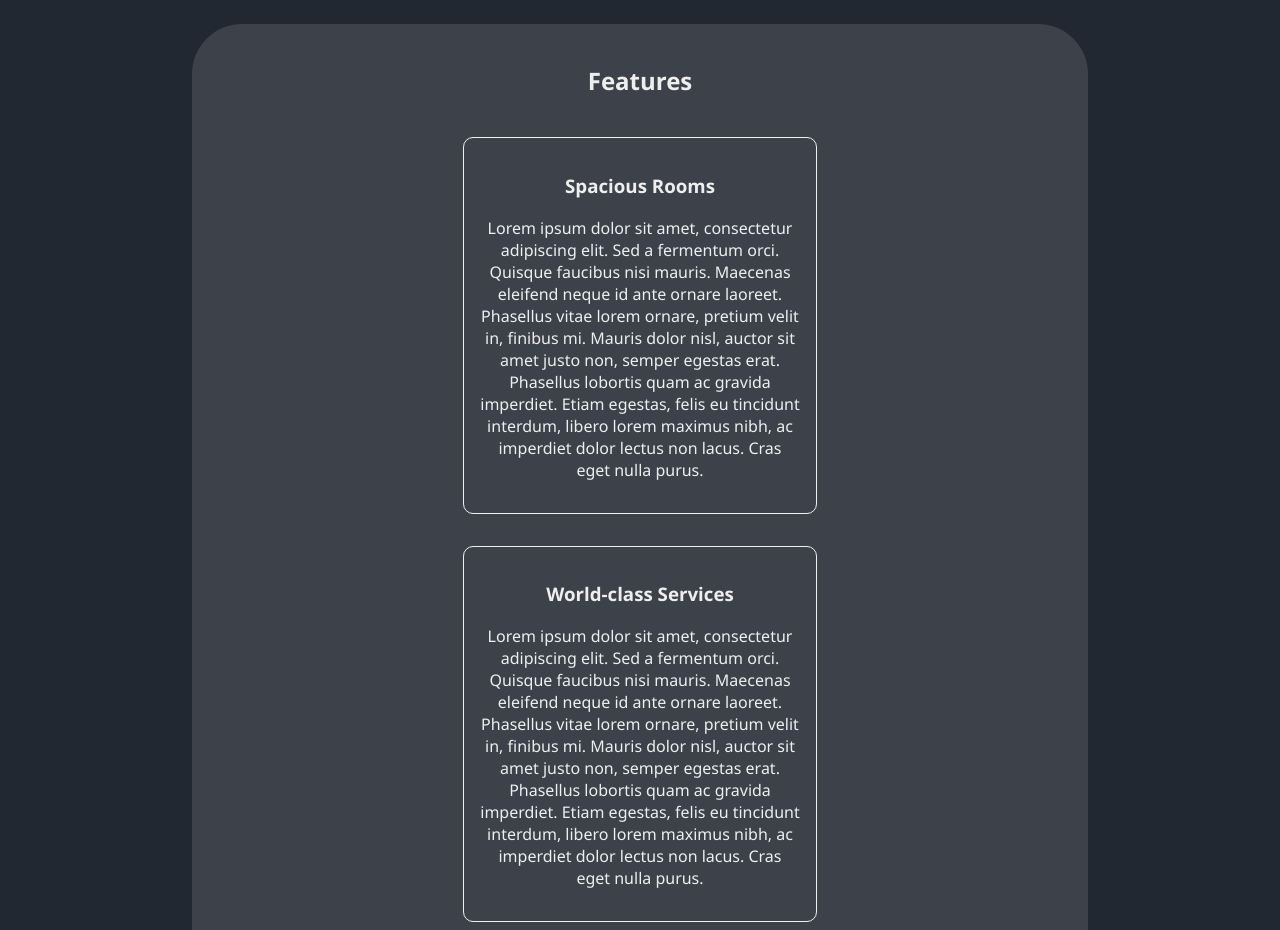
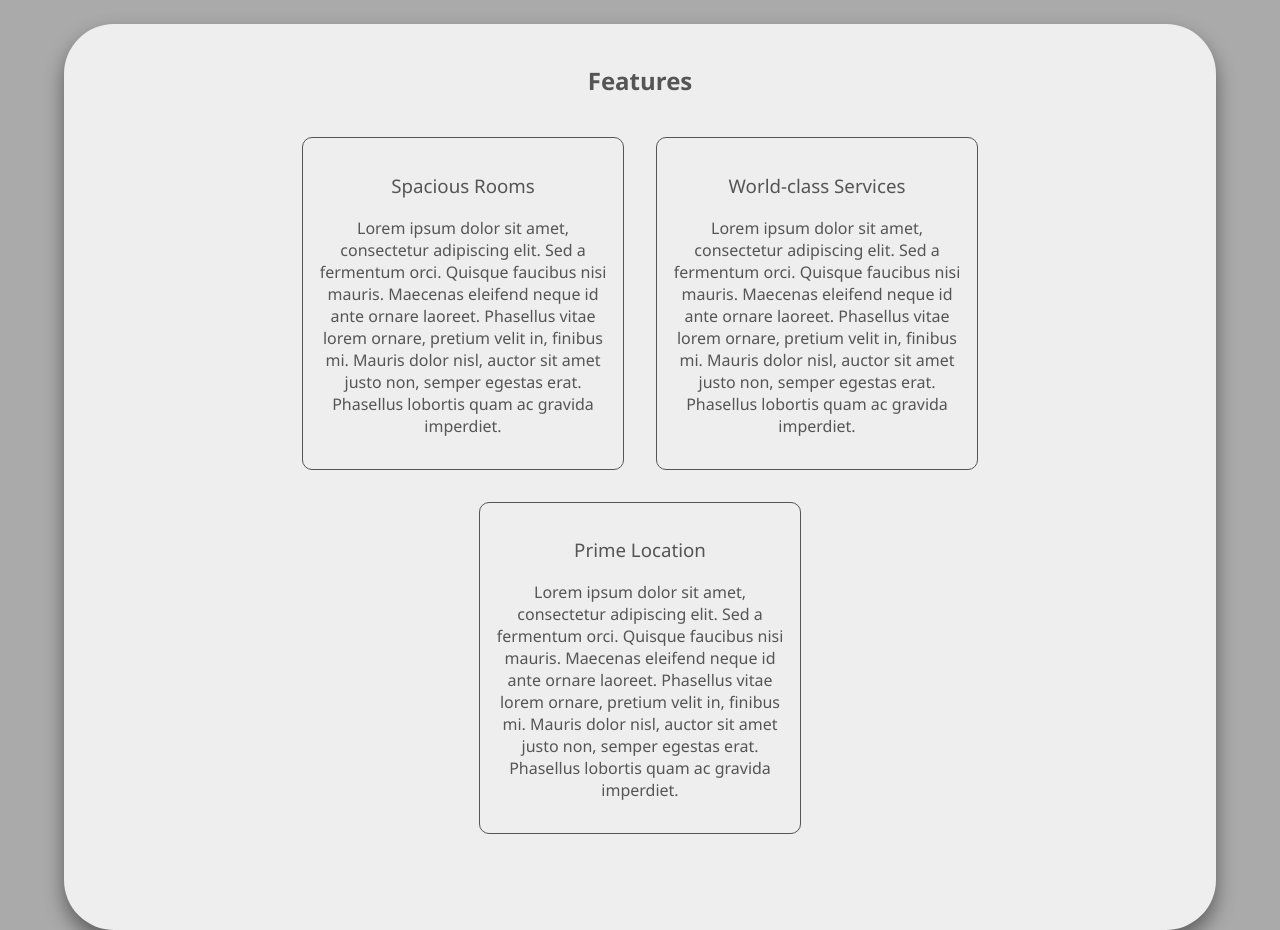
Before and after one commit to prtm-bg/isi-a1, a plain HTML site: page index.html in a window 1280 px wide. Shown: the part 760-1690 px from the top of the page. Drawn offline with Linux system fonts and the light colour scheme.

Commit message:
update index.html and css

```diff
--- a/index.html
+++ b/index.html
@@ -20,7 +20,7 @@
 
     <main>
         <div class="hero-image">
-            <img src="./img/hero.jpg" class="img" alt="Hero Image">
+            <img src="./img/hero.jpg" class="img" alt="Lorem Ipsum Hero Image">
             <div class="hero-text">
                 <h1 style="font-size: 4em;">Lorem Ipsum</h1>
                 <p>Duis a turpis a purus lobortis vehicula a non metus.</p>
@@ -37,24 +37,21 @@
                     <p>Lorem ipsum dolor sit amet, consectetur adipiscing elit. Sed a fermentum orci. Quisque faucibus
                         nisi mauris. Maecenas eleifend neque id ante ornare laoreet. Phasellus vitae lorem ornare,
                         pretium velit in, finibus mi. Mauris dolor nisl, auctor sit amet justo non, semper egestas erat.
-                        Phasellus lobortis quam ac gravida imperdiet. Etiam egestas, felis eu tincidunt interdum, libero
-                        lorem maximus nibh, ac imperdiet dolor lectus non lacus. Cras eget nulla purus.</p>
+                        Phasellus lobortis quam ac gravida imperdiet.</p>
                 </div>
                 <div class="feature">
                     <h3>World-class Services</h3>
                     <p>Lorem ipsum dolor sit amet, consectetur adipiscing elit. Sed a fermentum orci. Quisque faucibus
                         nisi mauris. Maecenas eleifend neque id ante ornare laoreet. Phasellus vitae lorem ornare,
                         pretium velit in, finibus mi. Mauris dolor nisl, auctor sit amet justo non, semper egestas erat.
-                        Phasellus lobortis quam ac gravida imperdiet. Etiam egestas, felis eu tincidunt interdum, libero
-                        lorem maximus nibh, ac imperdiet dolor lectus non lacus. Cras eget nulla purus.</p>
+                        Phasellus lobortis quam ac gravida imperdiet.</p>
                 </div>
                 <div class="feature">
                     <h3>Prime Location</h3>
                     <p>Lorem ipsum dolor sit amet, consectetur adipiscing elit. Sed a fermentum orci. Quisque faucibus
                         nisi mauris. Maecenas eleifend neque id ante ornare laoreet. Phasellus vitae lorem ornare,
                         pretium velit in, finibus mi. Mauris dolor nisl, auctor sit amet justo non, semper egestas erat.
-                        Phasellus lobortis quam ac gravida imperdiet. Etiam egestas, felis eu tincidunt interdum, libero
-                        lorem maximus nibh, ac imperdiet dolor lectus non lacus. Cras eget nulla purus.</p>
+                        Phasellus lobortis quam ac gravida imperdiet.</p>
                 </div>
             </div>
         </section>
--- a/styles/styles.css
+++ b/styles/styles.css
@@ -5,8 +5,8 @@
 body {
     padding: 0;
     margin: 0;
-    background-color: #222831;
-    color: #EEEEEE;
+    background-color: #aaaaaa;
+    color: #828282;
 }
 
 .navbar {
@@ -54,8 +54,8 @@ body {
     /* Add styles to the image */
     width: 100%;
     height: 100%;
+    filter: brightness(40%);
     object-fit: cover;
-    mask-image: linear-gradient(rgba(0, 0, 0, 0.25), rgba(0, 0, 0, 0.7));
     position: relative;
     top: -18em;
   }
@@ -72,9 +72,10 @@ body {
   .featuresection {
     padding: 1em 5em 5em 5em;
     margin-block: 0em;
-    margin-inline: 15vw;
+    margin-inline: 5vw;
     border-radius: 50px;
-    background-color: #ffffff1f;
+    background-color: #eeeeee;
+    box-shadow: 0 10px 20px #00000073;
     position: relative;
     top: -10em;
     z-index: 1;
@@ -90,12 +91,12 @@ body {
     padding: 1em;
     margin-inline: 1em;
     margin-block: 1em;
-    max-width: 20em;
-    border: 1px solid #EEEEEE;
+    max-width: 18em;
+    border: 1px solid #555555;
     border-radius: 10px;
     background-color: #31363f00;
     text-align: center;
-    color: #EEEEEE;
+    color: #555555;
   }
 
   .cardsection {
@@ -127,7 +128,7 @@ body {
 
   h2 {
     text-align: center;
-    color: #EEEEEE;
+    color: #555555;
     padding: 1em;
     margin: 0;
   }
@@ -142,3 +143,11 @@ body {
     color: #EEEEEE;
     text-transform: capitalize;
   }
+
+  h3 {
+    font-weight: normal;
+  }
+
+  p {
+    font-weight: lighter;
+  }
```
